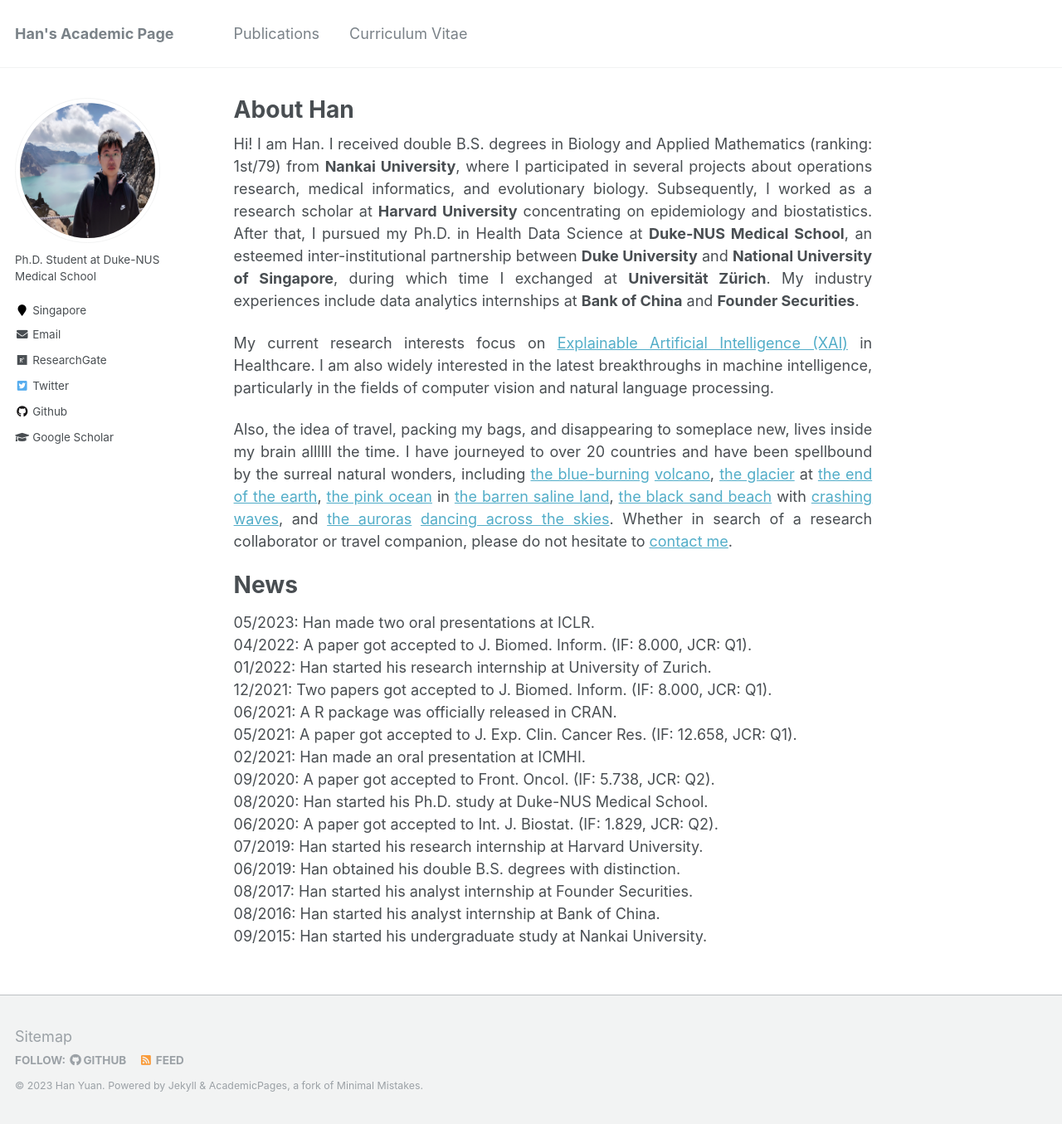
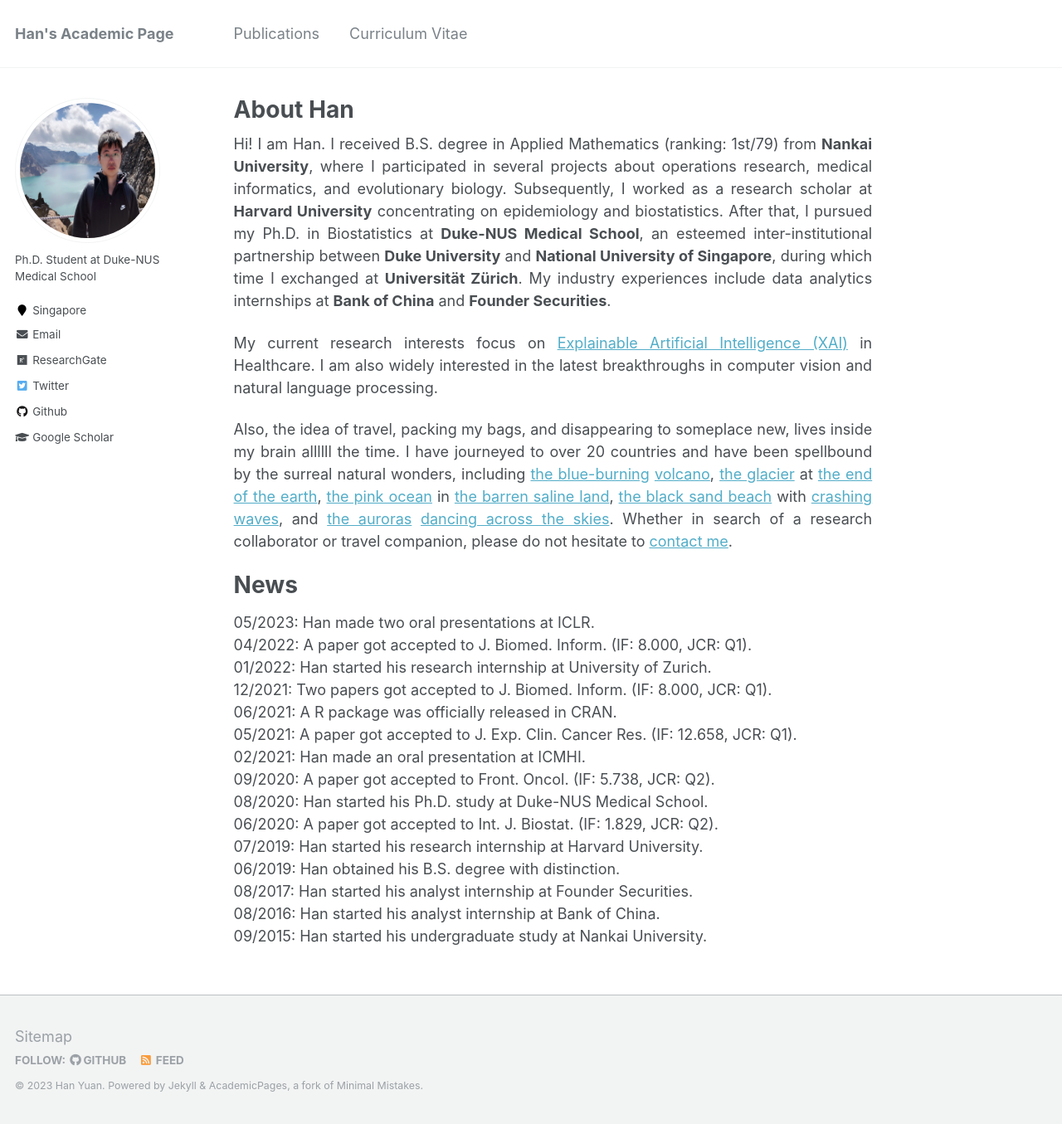
Before and after one commit to Han-Yuan-Med/Han-Yuan-Med.github.io, a Jekyll site: the page built from _pages/about.md, in a window 1280 px wide and 1355 px high. Shown: the whole window at 83% size. Built offline with Jekyll 4.4.1, drawn with Linux system fonts in a browser that asks for light colours.

Commit message:
Update about.md

```diff
--- a/_pages/about.md
+++ b/_pages/about.md
@@ -7,9 +7,9 @@
   - /about.html
 ---
 
-Hi! I am Han. I received double B.S. degrees in Biology and Applied Mathematics (ranking: 1st/79) from **Nankai University**, where I participated in several projects about operations research, medical informatics, and evolutionary biology. Subsequently, I worked as a research scholar at **Harvard University** concentrating on epidemiology and biostatistics. After that, I pursued my Ph.D. in Health Data Science at **Duke-NUS Medical School**, an esteemed inter-institutional partnership between **Duke University** and **National University of Singapore**, during which time I exchanged at **Universität Zürich**. My industry experiences include data analytics internships at **Bank of China** and **Founder Securities**.
+Hi! I am Han. I received B.S. degree in Applied Mathematics (ranking: 1st/79) from **Nankai University**, where I participated in several projects about operations research, medical informatics, and evolutionary biology. Subsequently, I worked as a research scholar at **Harvard University** concentrating on epidemiology and biostatistics. After that, I pursued my Ph.D. in Biostatistics at **Duke-NUS Medical School**, an esteemed inter-institutional partnership between **Duke University** and **National University of Singapore**, during which time I exchanged at **Universität Zürich**. My industry experiences include data analytics internships at **Bank of China** and **Founder Securities**.
 
-My current research interests focus on [Explainable Artificial Intelligence (XAI)](https://en.wikipedia.org/wiki/Explainable_artificial_intelligence) in Healthcare. I am also widely interested in the latest breakthroughs in machine intelligence, particularly in the fields of computer vision and natural language processing.
+My current research interests focus on [Explainable Artificial Intelligence (XAI)](https://en.wikipedia.org/wiki/Explainable_artificial_intelligence) in Healthcare. I am also widely interested in the latest breakthroughs in computer vision and natural language processing.
 
 Also, the idea of travel, packing my bags, and disappearing to someplace new, lives inside my brain allllll the time. I have journeyed to over 20 countries and have been spellbound by the surreal natural wonders, including [the blue-burning]((/files/travel/blue_fire.jpg)) [volcano](/files/travel/volcano.jpg), [the glacier](/files/travel/glacier.jpg) at [the end of the earth](/files/travel/earth_end.jpg), [the pink ocean](/files/travel/pink_lake.jpg) in [the barren saline land](/files/travel/barren.jpg), [the black sand beach](/files/travel/black_beach.jpg) with [crashing waves](/files/travel/waves.jpg), and [the auroras](/files/travel/aurora.jpg) [dancing across the skies](/files/travel/aurora_dancing.jpg). Whether in search of a research collaborator or travel companion, please do not hesitate to <a href="mailto:yuan.han@u.duke.nus.edu">contact me</a>.
 
@@ -26,7 +26,7 @@
 08/2020: Han started his Ph.D. study at Duke-NUS Medical School.
 06/2020: A paper got accepted to Int. J. Biostat. (IF: 1.829, JCR: Q2).
 07/2019: Han started his research internship at Harvard University.
-06/2019: Han obtained his double B.S. degrees with distinction.
+06/2019: Han obtained his B.S. degree with distinction.
 08/2017: Han started his analyst internship at Founder Securities.
 08/2016: Han started his analyst internship at Bank of China.
 09/2015: Han started his undergraduate study at Nankai University.
```
